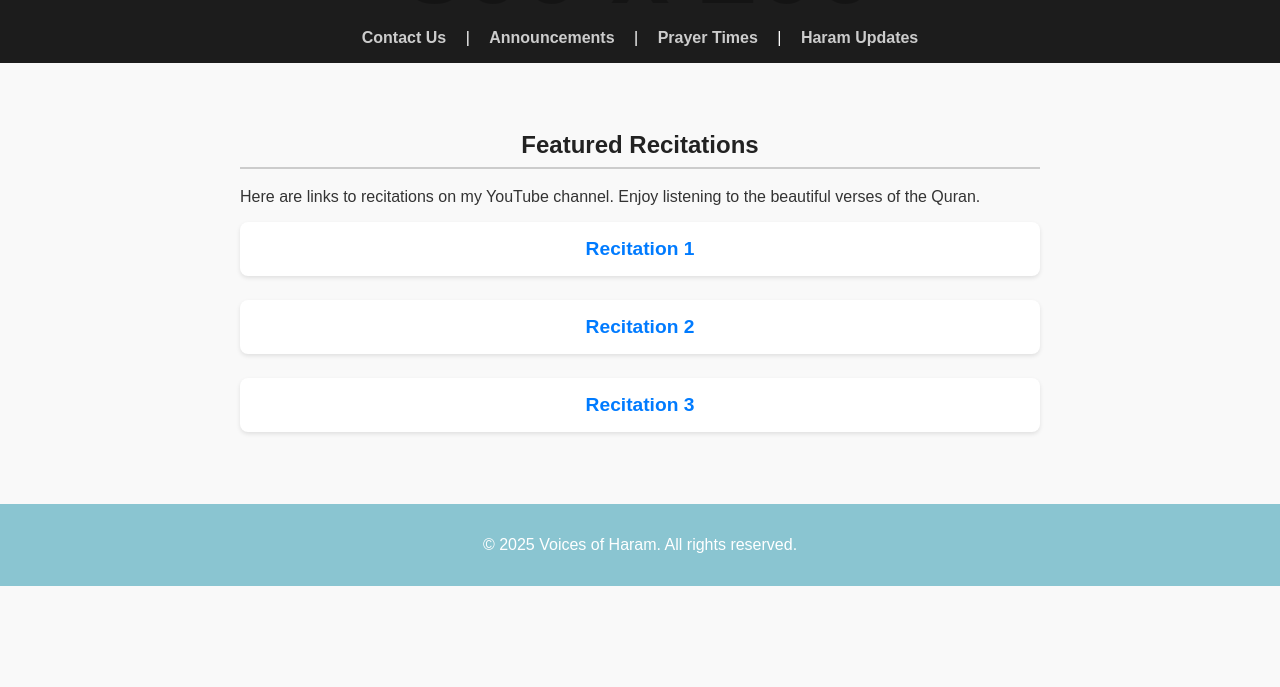
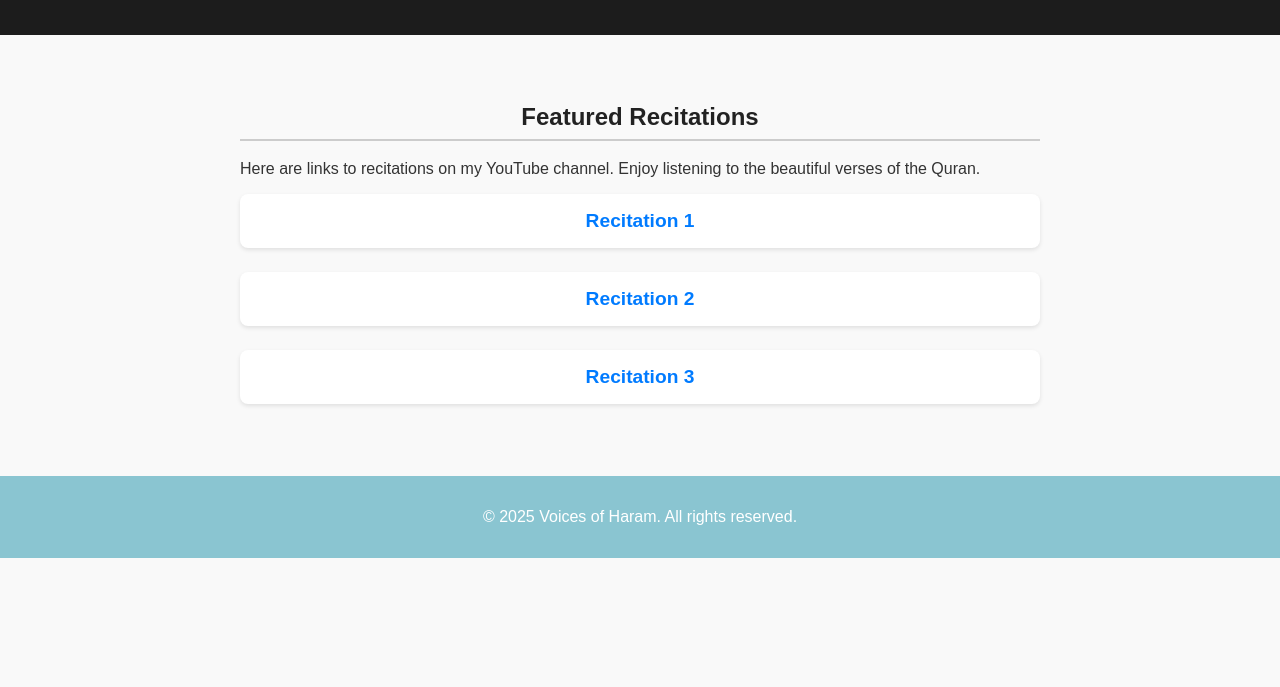
Before and after one commit to jibril-c/recitation.github.io, a plain HTML site: page index.html in a window 1280 px wide. Shown: the part 113-800 px from the top of the page. Drawn offline with Linux system fonts and the light colour scheme; placeholder pictures from the web are drawn by us; a web font is replaced by a local one.

Commit message:
Update index.html

```diff
--- a/index.html
+++ b/index.html
@@ -119,11 +119,7 @@
 <body>
     <header>
         <h1>Quran Recitations</h1>
-        <nav>
-            <a href="https://am.github.io" target="_blank">Contact Us</a> |
-            <a href="https://announcements.github.io" target="_blank">Announcements</a> |
-            <a href="https://prayertimes.github.io" target="_blank">Prayer Times</a> |
-            <a href="https://haram.github.io" target="_blank">Haram Updates</a>
+        </nav>
         </nav>
     </header>
 
```
